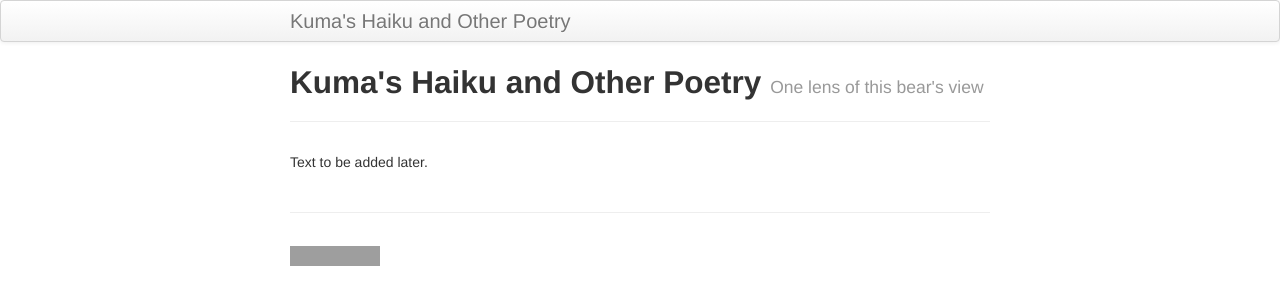
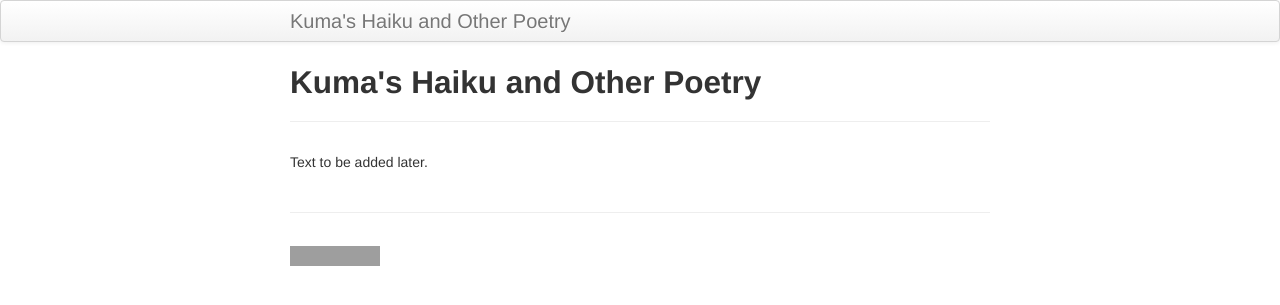
Before and after one commit to kuma-writes/poetry, a Jekyll site: the page built from index.md, in a window 1280 px wide. Shown: the top 305 px of the page. Built offline with Jekyll 4.4.1, drawn with Linux system fonts in a browser that asks for light colours; part of the change alters nothing that is shown; grey boxes are pictures that could not be loaded.

Commit message:
remove tagline

```diff
--- a/index.md
+++ b/index.md
@@ -1,7 +1,7 @@
 ---
 layout: page
 title: Kuma's Haiku and Other Poetry
-tagline: One lens of this bear's view
+# tagline: One lens of this bear's view
 description: Collecting the poetic writings of your humble bear
 ---
 
```
